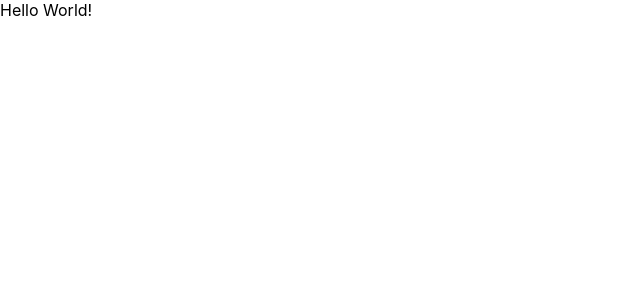
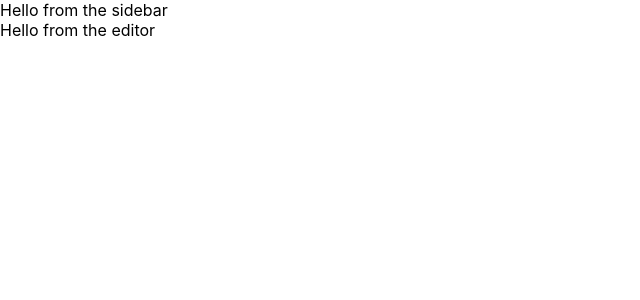
Before and after one commit to jagadish-patil/evernote-clone, a React (Create React App) app: page / in a window 1280 px wide. Shown: the top 300 px of the page, without its empty margins (0-640 px from the left). Built offline with nearby package versions, Linux system fonts and the light colour scheme; no server answers; the database is empty.

Commit message:
added components to app

```diff
--- a/src/App.js
+++ b/src/App.js
@@ -1,5 +1,7 @@
 import './App.css';
 import React from 'react';
+import SidebarComponent from './sidebar/sidebar';
+import EditorComponent from './editor/editor';
 
 import firebase from 'firebase/app';
 import 'firebase/storage';
@@ -17,7 +19,12 @@ class App extends React.Component{
   }
 
   render() {
-    return (<div>Hello World!</div>);
+    return (
+      <div className="app-container">
+        <SidebarComponent></SidebarComponent>
+        <EditorComponent></EditorComponent>
+      </div>
+    );
   }
 
   componentDidMount = () => {
--- a/src/sidebar/sidebar.js
+++ b/src/sidebar/sidebar.js
@@ -3,7 +3,7 @@ import { withStyles } from '@material-ui/core/styles';
 import styles from './styles';
 import List from '@material-ui/core/List';
 import { Divider, Button } from '@material-ui/core';
-import SidebarItemComponent from '../sidebaritem/sidebarItem';
+import SidebarItemComponent from '../sidebaritem/sidebaritem';
 
 class SidebarComponent extends React.Component {
     constructor(){
```
